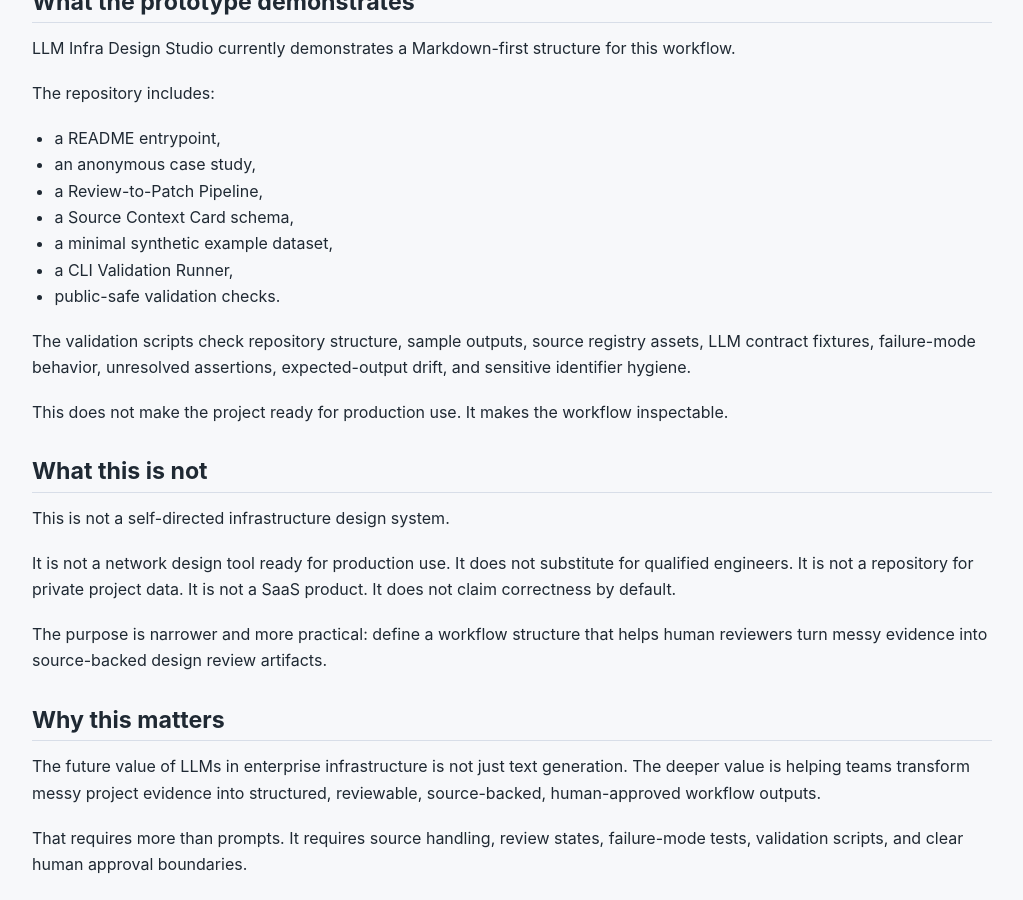
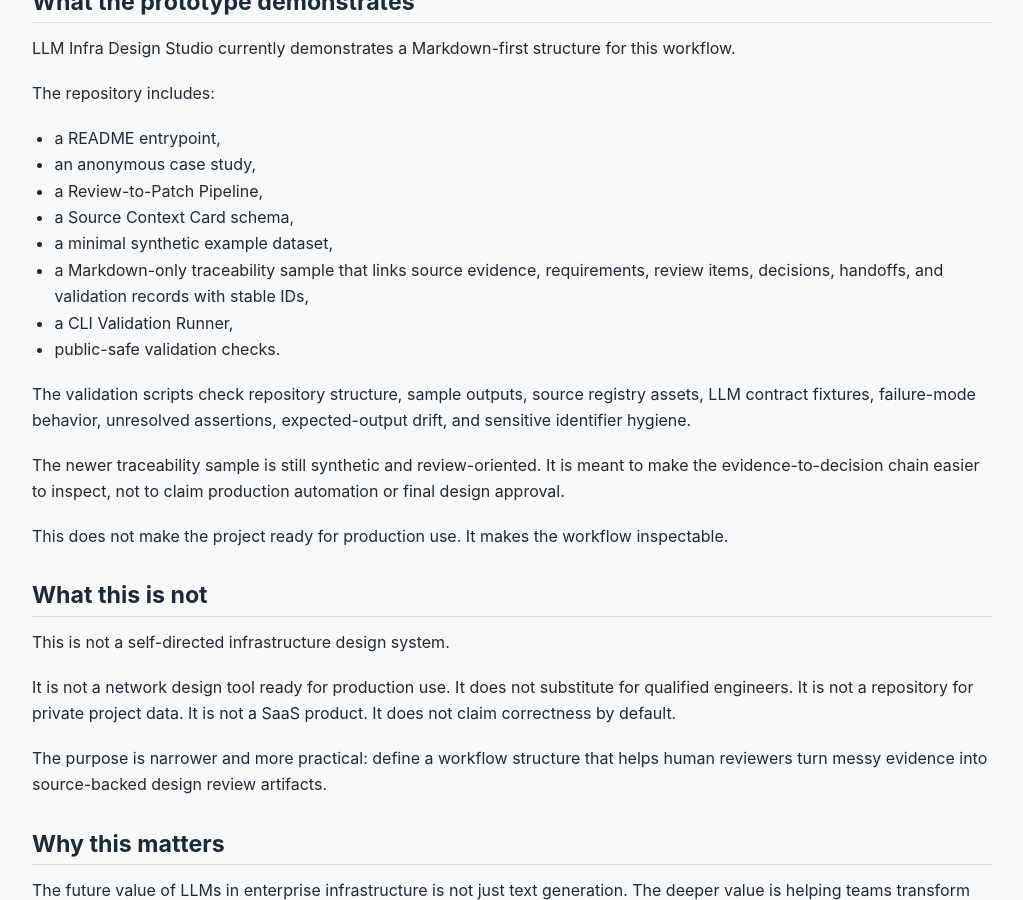
Before and after one commit to rakawa0825/rakawa0825.github.io, a Jekyll site: the page built from articles/turning-fragmented-infrastructure-evidence-into-reviewable-design-decisions/index.md, in a window 1280 px wide and 900 px high, scrolled down 3621 px. Shown: the whole window, without its empty margins (128-1151 px from the left). Built offline with Jekyll 4.4.1, drawn with Linux system fonts in a browser that asks for light colours.

Commit message:
docs: mention traceability sample in portfolio article

```diff
--- a/articles/turning-fragmented-infrastructure-evidence-into-reviewable-design-decisions/index.md
+++ b/articles/turning-fragmented-infrastructure-evidence-into-reviewable-design-decisions/index.md
@@ -135,10 +135,13 @@ The repository includes:
 - a Review-to-Patch Pipeline,
 - a Source Context Card schema,
 - a minimal synthetic example dataset,
+- a Markdown-only traceability sample that links source evidence, requirements, review items, decisions, handoffs, and validation records with stable IDs,
 - a CLI Validation Runner,
 - public-safe validation checks.
 
 The validation scripts check repository structure, sample outputs, source registry assets, LLM contract fixtures, failure-mode behavior, unresolved assertions, expected-output drift, and sensitive identifier hygiene.
+
+The newer traceability sample is still synthetic and review-oriented. It is meant to make the evidence-to-decision chain easier to inspect, not to claim production automation or final design approval.
 
 This does not make the project ready for production use. It makes the workflow inspectable.
 
```
